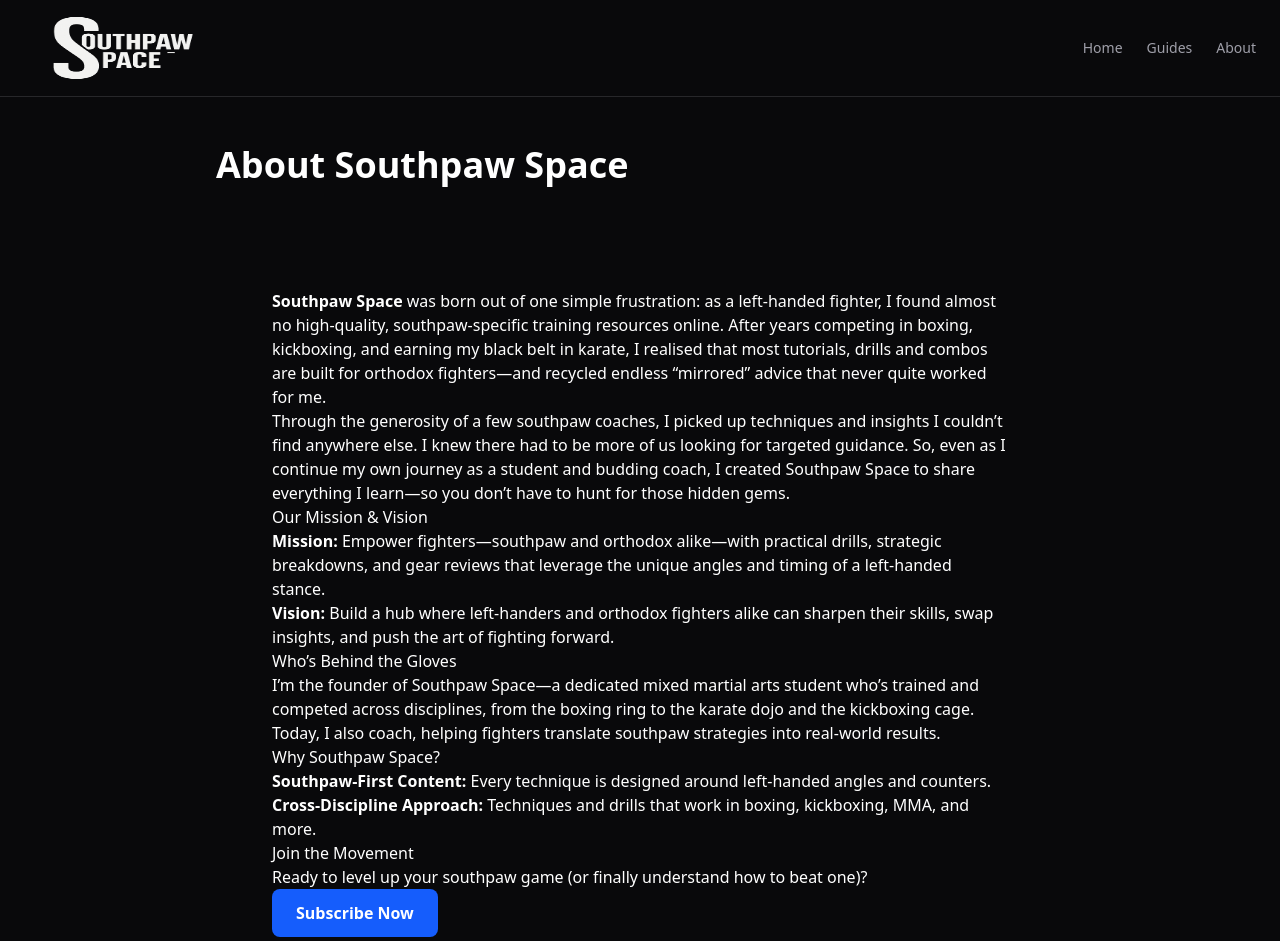
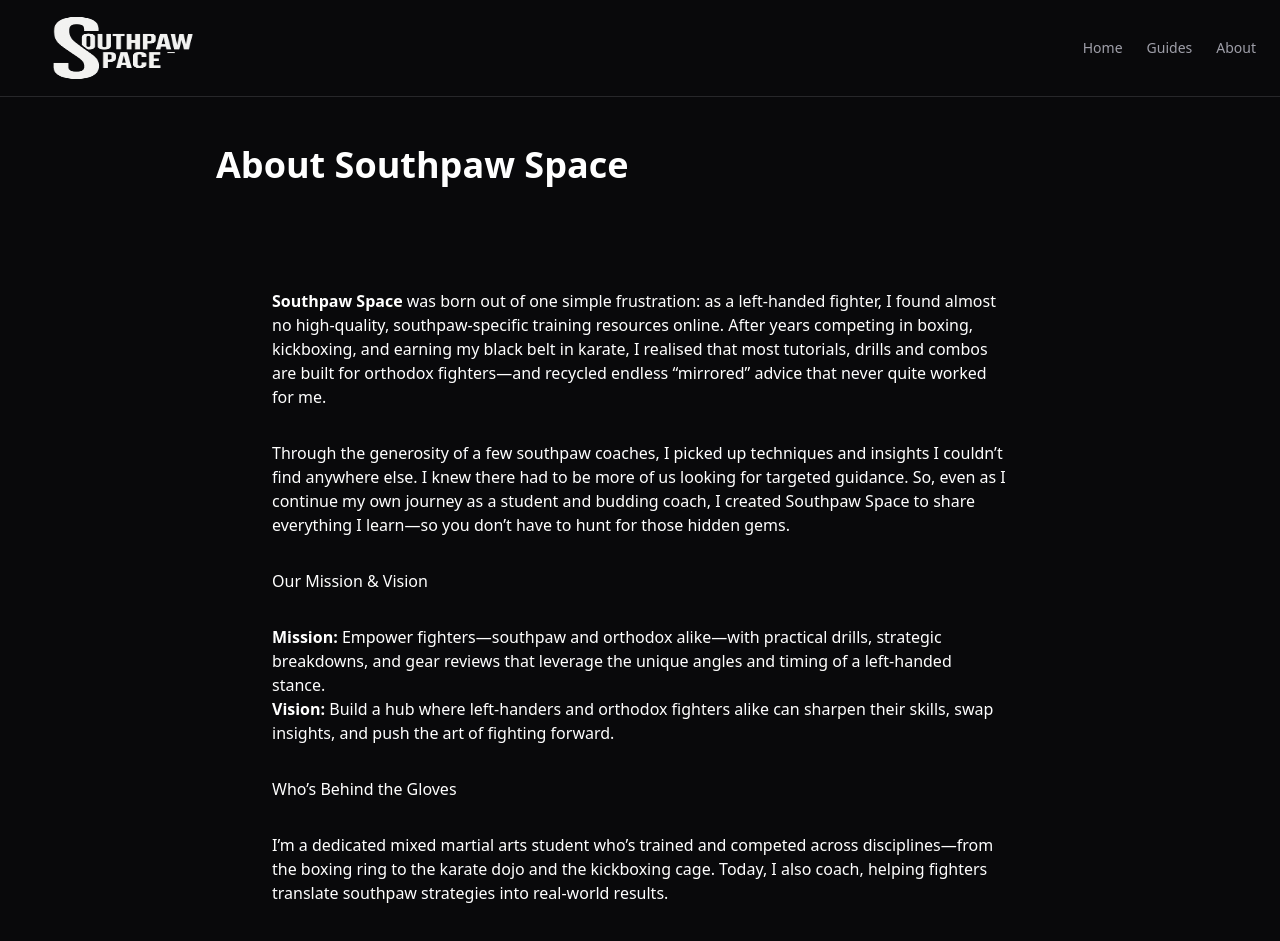
Before and after one commit to GNO-SPS/SouthpawSpace, a Next.js app: page /about in a window 1280 px wide. Shown: the top 941 px of the page. Built offline with nearby package versions, Linux system fonts and the light colour scheme.

Commit message:
Refine About page headings and remove redundant h1

```diff
--- a/src/app/about/page.tsx
+++ b/src/app/about/page.tsx
@@ -1,10 +1,9 @@
 import PageTemplate from '@/components/PageTemplate'
-import Link from 'next/link'
 
 export default function AboutPage() {
   return (
     <PageTemplate title="About Southpaw Space">
-      <main className="max-w-3xl mx-auto py-16 px-4 prose lg:prose-xl">
+      <main className="max-w-3xl mx-auto py-16 px-4 prose lg:prose-xl space-y-8">
         <p>
           <strong>Southpaw Space</strong> was born out of one simple frustration: as a left-handed fighter, I found almost no high-quality, southpaw-specific training resources online. After years competing in boxing, kickboxing, and earning my black belt in karate, I realised that most tutorials, drills and combos are built for orthodox fighters—and recycled endless “mirrored” advice that never quite worked for me.
         </p>
@@ -21,7 +20,7 @@ export default function AboutPage() {
 
         <h2>Who’s Behind the Gloves</h2>
         <p>
-          I’m the founder of Southpaw Space—a dedicated mixed martial arts student who’s trained and competed across disciplines, from the boxing ring to the karate dojo and the kickboxing cage. Today, I also coach, helping fighters translate southpaw strategies into real-world results.
+          I’m a dedicated mixed martial arts student who’s trained and competed across disciplines—from the boxing ring to the karate dojo and the kickboxing cage. Today, I also coach, helping fighters translate southpaw strategies into real-world results.
         </p>
 
         <h2>Why Southpaw Space?</h2>
@@ -29,16 +28,6 @@ export default function AboutPage() {
           <li><strong>Southpaw-First Content:</strong> Every technique is designed around left-handed angles and counters.</li>
           <li><strong>Cross-Discipline Approach:</strong> Techniques and drills that work in boxing, kickboxing, MMA, and more.</li>
         </ul>
-
-        <h2>Join the Movement</h2>
-        <p>
-          Ready to level up your southpaw game (or finally understand how to beat one)?
-        </p>
-        <Link href="/subscribe">
-          <a className="inline-block bg-blue-600 text-white font-semibold rounded-lg px-6 py-3 hover:bg-blue-700 transition">
-            Subscribe Now
-          </a>
-        </Link>
       </main>
     </PageTemplate>
   )
```
